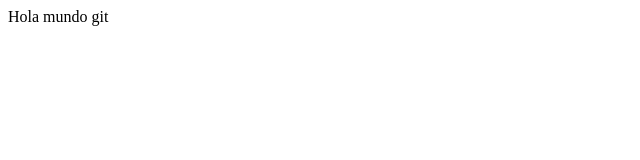
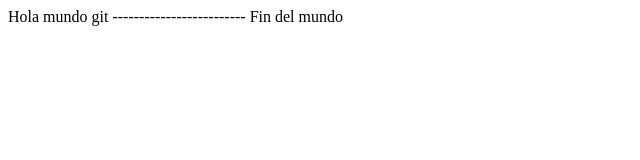
Before and after one commit to CrXTrhx/HTML, a plain HTML site: page index.html in a window 1280 px wide. Shown: the whole page, without its empty margins (0-640 px from the left). Drawn offline with Linux system fonts and the light colour scheme.

Commit message:
segunda version

```diff
--- a/index.html
+++ b/index.html
@@ -1,4 +1,8 @@
 <html>
 	<head><title>Hola mundo git</title></head>
-	<body>Hola mundo git</body>
+	<body>Hola mundo git
+	-------------------------
+		Fin del mundo
+
+	</body>
 	</html>
```
